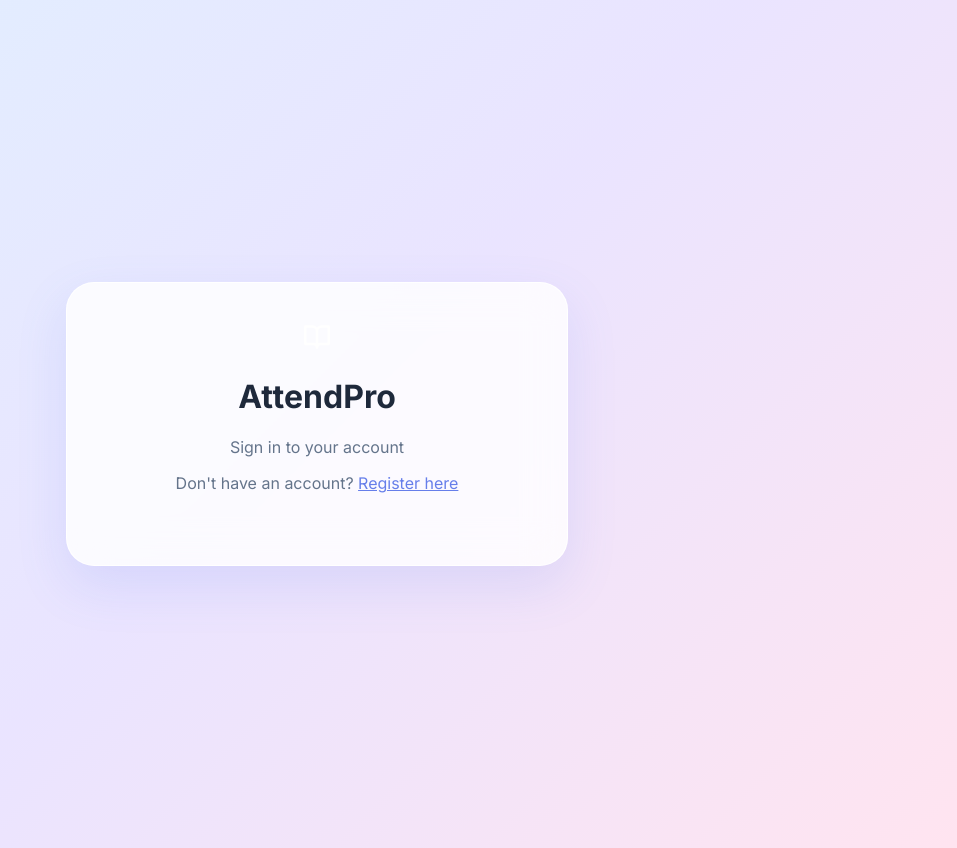
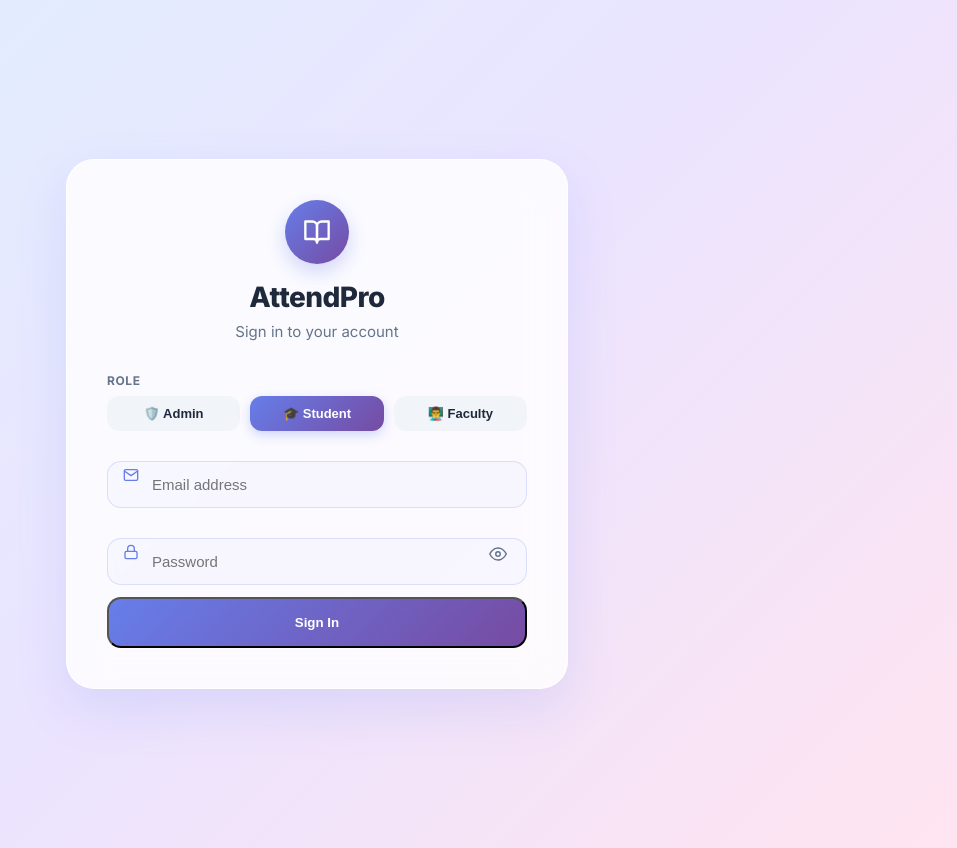
Before and after one commit to siribhargavi-t/attendance-system, a React (Create React App) app in the folder frontend/: page /login in a window 1280 px wide. Shown: the whole page, without its empty margins (323-1280 px from the left). Built offline with nearby package versions, Linux system fonts and the light colour scheme.

Commit message:
fix auth system

```diff
--- a/frontend/src/pages/Auth/Login.jsx
+++ b/frontend/src/pages/Auth/Login.jsx
@@ -1,10 +1,10 @@
 import React, { useState } from "react";
-import { useNavigate, Link } from "react-router-dom"; // ✅ merged import
+import { useNavigate } from "react-router-dom";
 import { motion, AnimatePresence } from "framer-motion";
 import { FiMail, FiLock, FiEye, FiEyeOff, FiBookOpen, FiArrowRight } from "react-icons/fi";
 import axios from "axios";
 import { useTheme } from "../../context/ThemeContext";
-
+import { Link } from "react-router-dom";
 const ROLES = [
   { label: "Admin", emoji: "🛡️" },
   { label: "Student", emoji: "🎓" },
@@ -35,10 +35,11 @@ const Login = () => {
         {
           email,
           password,
-          role: role.toLowerCase(),
+          role: role.toLowerCase(), // always send lowercase
         }
       );
 
+      // Compare selected role and backend role
       const backendRole = res.data.role?.toLowerCase();
       const selectedRole = role.toLowerCase();
 
@@ -53,13 +54,20 @@ const Login = () => {
       localStorage.setItem("token", res.data.token);
       localStorage.setItem("userData", JSON.stringify(res.data));
 
-      if (backendRole === "admin") navigate("/admin/dashboard");
-      else if (backendRole === "faculty") navigate("/faculty/dashboard");
-      else if (backendRole === "student") navigate("/student/dashboard");
-      else setError("Unknown role.");
+      if (backendRole === "admin") {
+        navigate("/admin/dashboard");
+      } else if (backendRole === "faculty") {
+        navigate("/faculty/dashboard");
+      } else if (backendRole === "student") {
+        navigate("/student/dashboard");
+      } else {
+        setError("Unknown role.");
+      }
 
     } catch (err) {
-      setError(err.response?.data?.message || "Invalid email or password");
+      setError(
+        err.response?.data?.message || "Invalid email or password"
+      );
     } finally {
       setLoading(false);
     }
@@ -90,14 +98,16 @@ const Login = () => {
   };
 
   return (
-    <div style={{
+    <div
+      style={{
         minHeight: "100vh",
         display: "flex",
         alignItems: "center",
         justifyContent: "center",
         background: bg,
         padding: "24px",
-    }}>
+      }}
+    >
       <motion.div
         initial={{ opacity: 0, y: 40, scale: 0.98 }}
         animate={{ opacity: 1, y: 0, scale: 1 }}
@@ -113,24 +123,154 @@ const Login = () => {
           boxShadow: isDark
             ? "0 20px 50px rgba(0,0,0,0.3)"
             : "0 20px 50px rgba(102,126,234,0.15)",
+          position: "relative",
+          zIndex: 10,
         }}
       >
         <div style={{ textAlign: "center", marginBottom: 32 }}>
+          <div
+            style={{
+              width: 64,
+              height: 64,
+              borderRadius: "50%",
+              background: "linear-gradient(135deg, #667eea, #764ba2)",
+              display: "flex",
+              justifyContent: "center",
+              alignItems: "center",
+              margin: "0 auto 16px",
+              boxShadow: "0 8px 20px rgba(102,126,234,0.3)",
+            }}
+          >
             <FiBookOpen size={28} color="#fff" />
-          <h1 style={{ color: textColor }}>AttendPro</h1>
-          <p style={{ color: mutedColor }}>Sign in to your account</p>
+          </div>
 
-          {/* ✅ ONLY CHANGE HERE */}
-          <p style={{ color: mutedColor }}>
-            Don't have an account?{" "}
-            <Link to="/register" style={{ color: "#667eea" }}>
-              Register here
-            </Link>
+          <h1 style={{
+            fontSize: 28,
+            fontWeight: 800,
+            margin: 0,
+            color: textColor,
+            letterSpacing: "-0.02em"
+          }}>
+            AttendPro
+          </h1>
+
+          <p style={{ color: mutedColor, marginTop: 8, fontSize: 15 }}>
+            Sign in to your account
           </p>
         </div>
 
         <form onSubmit={handleLogin}>
-          {/* your full original form unchanged */}
+          {/* ROLE */}
+          <div style={{ marginBottom: 20 }}>
+            <label style={{
+              fontSize: 12,
+              fontWeight: 700,
+              color: mutedColor,
+              textTransform: "uppercase",
+              letterSpacing: "0.05em",
+              display: "block",
+              marginBottom: 8
+            }}>
+              Role
+            </label>
+
+            <div style={{ display: "flex", gap: 10 }}>
+              {ROLES.map((r) => (
+                <button
+                  key={r.label}
+                  type="button"   // ✅ FIXED
+                  onClick={() => setRole(r.label.toLowerCase())}
+                  style={{
+                    flex: 1,
+                    padding: "10px 4px",
+                    borderRadius: 12,
+                    border: "none",
+                    background: role === r.label.toLowerCase()
+                      ? "linear-gradient(135deg, #667eea, #764ba2)"
+                      : (isDark ? "rgba(255,255,255,0.05)" : "#f1f5f9"),
+                    color: role === r.label.toLowerCase() ? "white" : textColor,
+                    fontWeight: 600,
+                    fontSize: 13,
+                    cursor: "pointer",
+                    transition: "all 0.2s ease",
+                    boxShadow: role === r.label.toLowerCase()
+                      ? "0 4px 12px rgba(102,126,234,0.3)"
+                      : "none",
+                  }}
+                >
+                  {r.emoji} {r.label}
+                </button>
+              ))}
+            </div>
+          </div>
+
+          {/* EMAIL */}
+          <div style={{ marginBottom: 20, position: "relative" }}>
+            <FiMail style={{ position: "absolute", left: 16, top: 16, color: "#667eea" }} />
+            <input
+              type="email"
+              value={email}
+              onChange={(e) => setEmail(e.target.value.trim().toLowerCase())}
+              placeholder="Email address"
+              style={inputStyle}
+            />
+          </div>
+
+          {/* PASSWORD */}
+          <div style={{ marginBottom: 12, position: "relative" }}>
+            <FiLock style={{ position: "absolute", left: 16, top: 16, color: "#667eea" }} />
+            <input
+              type={showPassword ? "text" : "password"}
+              value={password}
+              onChange={(e) => setPassword(e.target.value.trim())}
+              placeholder="Password"
+              style={{ ...inputStyle, paddingRight: 48 }}
+            />
+
+            <button
+              type="button"
+              onClick={() => setShowPassword(!showPassword)}
+              style={{
+                position: "absolute",
+                right: 14,
+                top: 16,
+                border: "none",
+                background: "none",
+                color: mutedColor,
+                cursor: "pointer",
+              }}
+            >
+              {showPassword ? <FiEyeOff size={18} /> : <FiEye size={18} />}
+            </button>
+          </div>
+
+          {/* ERROR */}
+          {error && (
+            <div style={{
+              color: "#f87171",
+              marginBottom: 16,
+              fontSize: 13
+            }}>
+              {error}
+            </div>
+          )}
+
+          {/* SUBMIT */}
+          <button
+            type="submit"
+            disabled={loading}
+            style={{
+              width: "100%",
+              padding: 16,
+              borderRadius: 14,
+              background: "linear-gradient(135deg, #667eea, #764ba2)",
+              color: "white",
+              fontWeight: 700,
+              cursor: "pointer"
+            }}
+          >
+            {loading ? "Signing in..." : "Sign In"}
+          </button>
         </form>
       </motion.div>
     </div>
```
Lines whose indentation alone changed are shown as unchanged.
